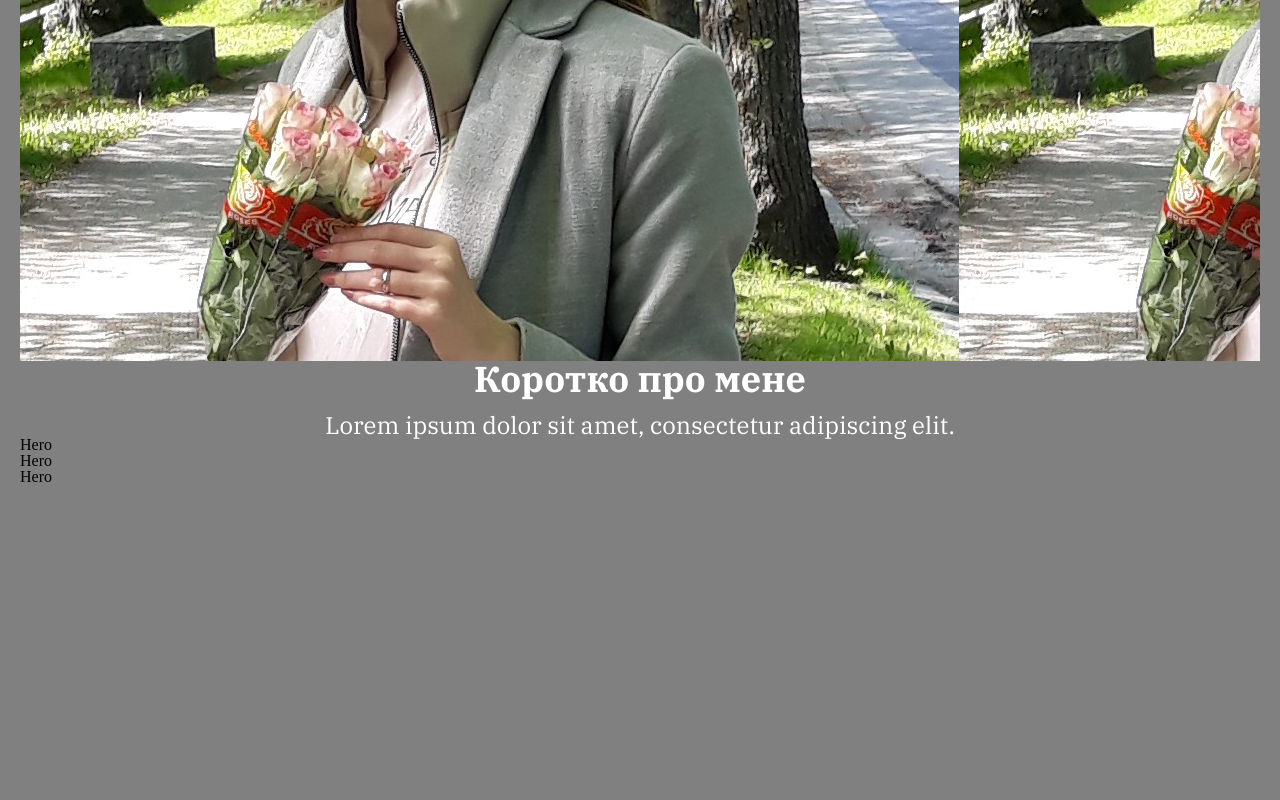
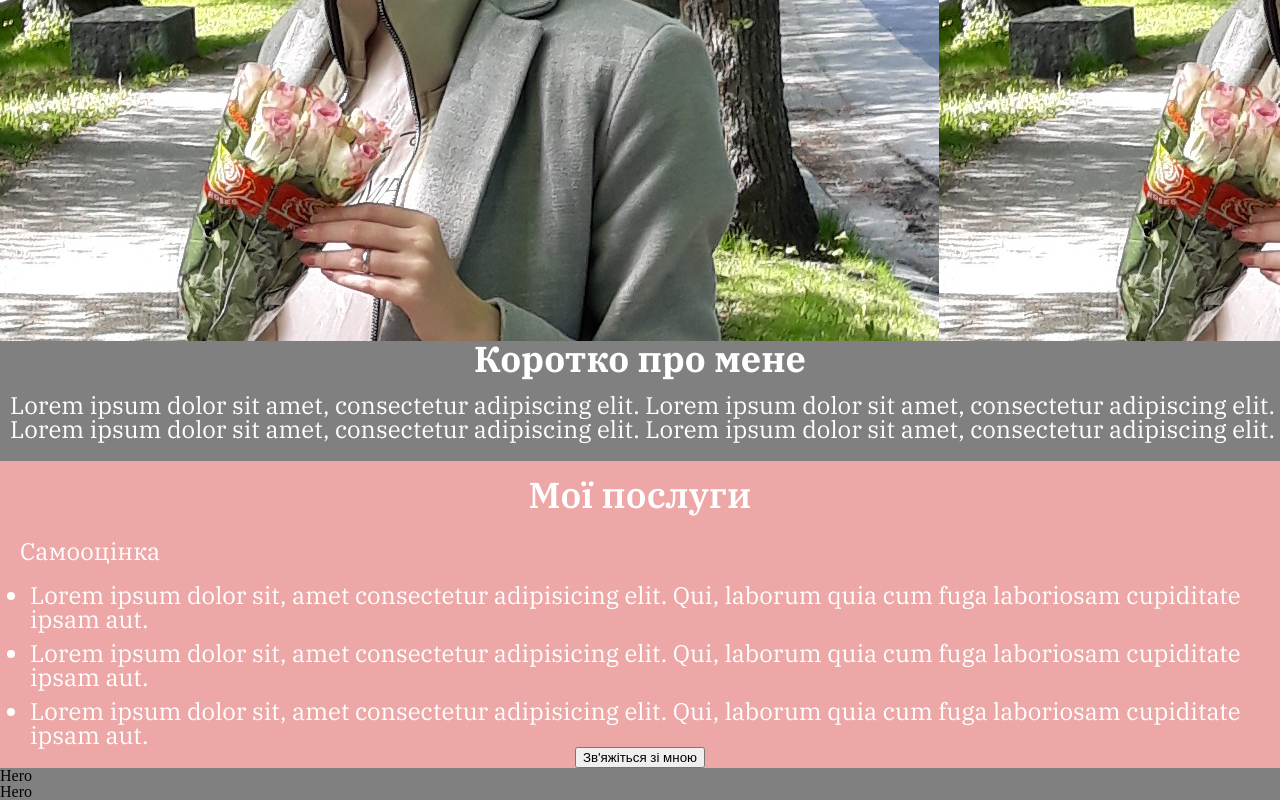
Before and after one commit to dmitruz/psychologist_liuda, a React (Create React App) app: page / in a window 1280 px wide. Shown: the part 662-1462 px from the top of the page. Before the commit the page ends 1147 px from the top, so only its background shows below. Built offline with nearby package versions, Linux system fonts and the light colour scheme.

Commit message:
myservices styles add list

```diff
--- a/src/App.tsx
+++ b/src/App.tsx
@@ -13,9 +13,8 @@ function App() {
       <Header />
       <Hero />
       <AboutMe />
+      <MyServices />
       <MyContacts />
-      <MyServices />
-
       <ClientReviews />
     </div>
   );
--- a/src/components/AboutMe/AboutMe.scss
+++ b/src/components/AboutMe/AboutMe.scss
@@ -24,5 +24,6 @@
         font-size: 24px;
         font-weight: 400;
         color: white;
+        margin: 0 0 0 10px;
     }
 }
--- a/src/components/AboutMe/AboutMe.tsx
+++ b/src/components/AboutMe/AboutMe.tsx
@@ -3,15 +3,17 @@ import './AboutMe.scss';
 
 export const AboutMe = () => {
     return (
-        <div className="about-me">
+        <section className="about-me">
             <h2 className="about-me__title">
                 Коротко про мене
             </h2>
             <div className="about-me__content">
                 <p className="about-me__text">
+                    Lorem ipsum dolor sit amet, consectetur adipiscing elit. Lorem ipsum dolor sit amet, consectetur adipiscing elit.
+                    Lorem ipsum dolor sit amet, consectetur adipiscing elit.
                     Lorem ipsum dolor sit amet, consectetur adipiscing elit.
                 </p>
             </div>
-        </div>
+        </section>
     )
 }
--- /dev/null
+++ b/src/components/MyServices/MyServices.scss
@@ -0,0 +1,46 @@
+.my-services {
+    background-color: #eda7a7;
+
+    &__container {
+        display: flex;
+        flex-direction: column;
+        align-items: center;
+        justify-content: center;
+        margin: 20px 20px 0 20px;
+    }
+
+    &__title {
+        font-family: "IBM Plex Serif", serif;
+        font-size: 36px;
+        font-weight: 600;
+        color: white;
+        margin-top: 1rem;
+    }
+
+    &__box {
+        display: flex;
+        flex-direction: column;
+        margin-top: 10px;
+    }
+
+    &__subtitle {
+        font-family: "IBM Plex Serif", serif;
+        font-size: 24px;
+        font-weight: 400;
+        color: white;
+        margin-top: 1rem;
+    }
+
+    &__text {
+        font-family: "IBM Plex Serif", serif;
+        font-size: 24px;
+        font-weight: 400;
+        color: white;
+        list-style: disc;
+        margin: 10px 0 0 10px;
+    }
+
+    &__item {
+        margin-top: 10px;
+    }
+}
--- a/src/components/MyServices/MyServices.tsx
+++ b/src/components/MyServices/MyServices.tsx
@@ -1,7 +1,37 @@
+import React from 'react';
+import './MyServices.scss';
+import '../../styles/CallMeButton.scss';
+
 export const MyServices = () => {
     return (
-        <div>
-            Hero
-        </div>
+        <section className="my-services">
+            <div className="my-services__container">
+                <h2 className="my-services__title">Мої послуги</h2>
+                <div className="my-services__box">
+                    <p className="my-services__subtitle">Самооцінка</p>
+                    <ul className="my-services__text">
+                        <li className="my-services__item">
+                            Lorem ipsum dolor sit, amet consectetur adipisicing elit.
+                            Qui, laborum quia cum fuga laboriosam cupiditate ipsam aut.
+                        </li>
+                        <li className="my-services__item">
+                            Lorem ipsum dolor sit, amet consectetur adipisicing elit.
+                            Qui, laborum quia cum fuga laboriosam cupiditate ipsam aut.
+                        </li>
+                        <li className="my-services__item">
+                            Lorem ipsum dolor sit, amet consectetur adipisicing elit.
+                            Qui, laborum quia cum fuga laboriosam cupiditate ipsam aut.
+                        </li>
+                    </ul>
+                </div>
+                <div className="call-me">
+                    <button className="call-me__btn">
+                        <span className="call-me__text">
+                            Зв'яжіться зі мною
+                        </span>
+                    </button>
+                </div>
+            </div>
+        </section>
     )
 }
--- a/src/styles/globalStyles.scss
+++ b/src/styles/globalStyles.scss
@@ -47,7 +47,8 @@
  }
 
  body {
-     margin: 20px 20px 0 20px;
+     //margin: 20px 20px 0 20px;
+     margin: 0;
      background-color: gray;
  }
 
```
Also changed, not shown: src/components/MyServices/MyServices.module.css (deleted), src/styles/CallMeButton.scss (added).
